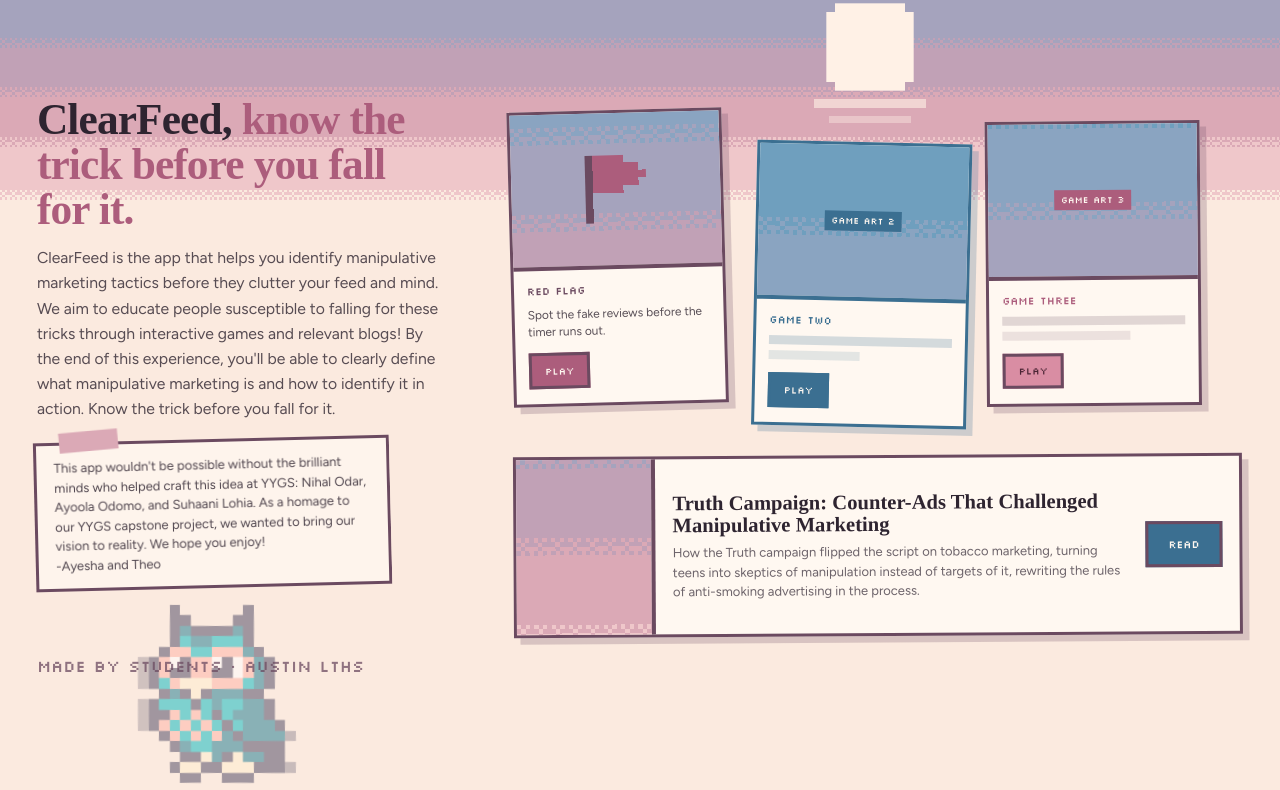
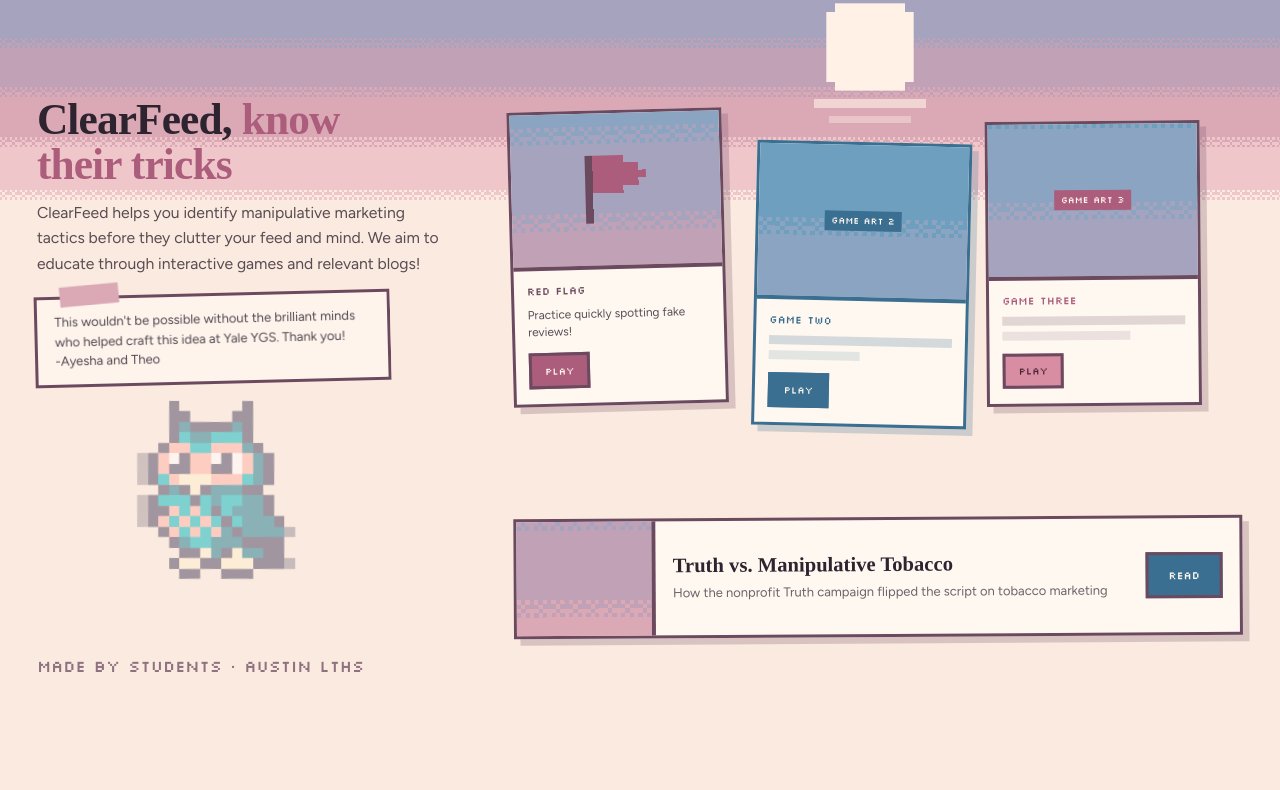
Before and after one commit to The-Theory/clearfeed, a website built with Vite: page index.html in a window 1280 px wide. Shown: the part 107-897 px from the top of the page. After the commit the page ends 800 px from the top, so only its background shows below. Built offline with nearby package versions, Linux system fonts and the light colour scheme; a web font is replaced by a local one.

Commit message:
chore: tighten landing copy

```diff
--- a/index.html
+++ b/index.html
@@ -35,11 +35,11 @@
   </nav>
 
   <div class="headline">
-    <h1>ClearFeed, <span class="accent-pink">know the trick before you fall for it.</span></h1>
-    <p class="sub"> ClearFeed is the app that helps you identify manipulative marketing tactics before they clutter your feed and mind. We aim to educate people susceptible to falling for these tricks through interactive games and relevant blogs! By the end of this experience, you'll be able to clearly define what manipulative marketing is and how to identify it in action. Know the trick before you fall for it.</p>
+    <h1>ClearFeed, <span class="accent-pink">know their tricks</span></h1>
+    <p class="sub"> ClearFeed helps you identify manipulative marketing tactics before they clutter your feed and mind. We aim to educate through interactive games and relevant blogs!</p>
     <div class="note">
       <div class="note-card glass border">
-        <p> This app wouldn't be possible without the brilliant minds who helped craft this idea at YYGS: Nihal Odar, Ayoola Odomo, and Suhaani Lohia. As a homage to our YYGS capstone project, we wanted to bring our vision to reality. We hope you enjoy!<br>-Ayesha and Theo</p>
+        <p> This wouldn't be possible without the brilliant minds who helped craft this idea at Yale YGS. Thank you!<br>-Ayesha and Theo</p>
       </div>
       <span class="note-tape"></span>
     </div>
@@ -52,7 +52,7 @@
       <div class="card-rule card-rule-ink"></div>
       <div class="card-body">
         <p class="card-title card-title-ink px">RED FLAG</p>
-        <p class="card-blurb">Spot the fake reviews before the timer runs out.</p>
+        <p class="card-blurb">Practice quickly spotting fake reviews!</p>
         <a class="pill pill-pink border px" href="https://games.traced.red/red-flag/">PLAY</a>
       </div>
     </article>
@@ -85,8 +85,8 @@
     <div class="post-art"></div>
     <div class="post-body">
       <div class="post-text">
-        <h3>Truth Campaign: Counter-Ads That Challenged Manipulative Marketing</h3>
-        <p>How the Truth campaign flipped the script on tobacco marketing, turning teens into skeptics of manipulation instead of targets of it, rewriting the rules of anti-smoking advertising in the process.</p>
+        <h3>Truth vs. Manipulative Tobacco</h3>
+        <p>How the nonprofit Truth campaign flipped the script on tobacco marketing</p>
       </div>
       <span class="pill pill-blue-dark border px">READ</span>
     </div>
```
